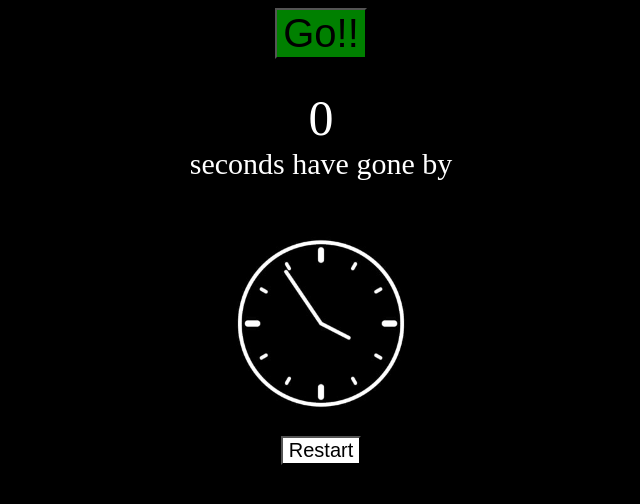
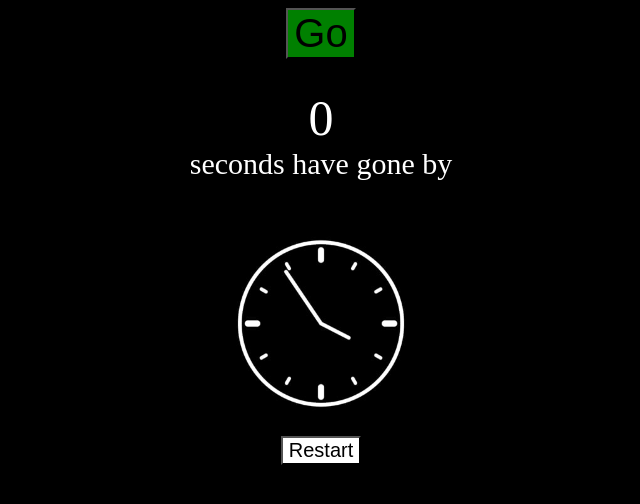
Before and after one commit to ManuelGonzalez007/countUp, a plain HTML site: page index.html in a window 1280 px wide. Shown: the whole page, without its empty margins (319-959 px from the left). Drawn offline with Linux system fonts and the light colour scheme.

Commit message:
vuelvo a la version original

```diff
--- a/index.html
+++ b/index.html
@@ -8,7 +8,7 @@
 
     <body>
 
-        <button id="btnPlayPause" onclick="goStopButtun()" style = "background-color: green" type="button">Go!!</button>
+        <button id="btnPlayPause" onclick="goStopButtun()" style = "background-color: green" type="button">Go</button>
 
         <p>
             <span id="seconds">0</span> <br> seconds have gone by
```
